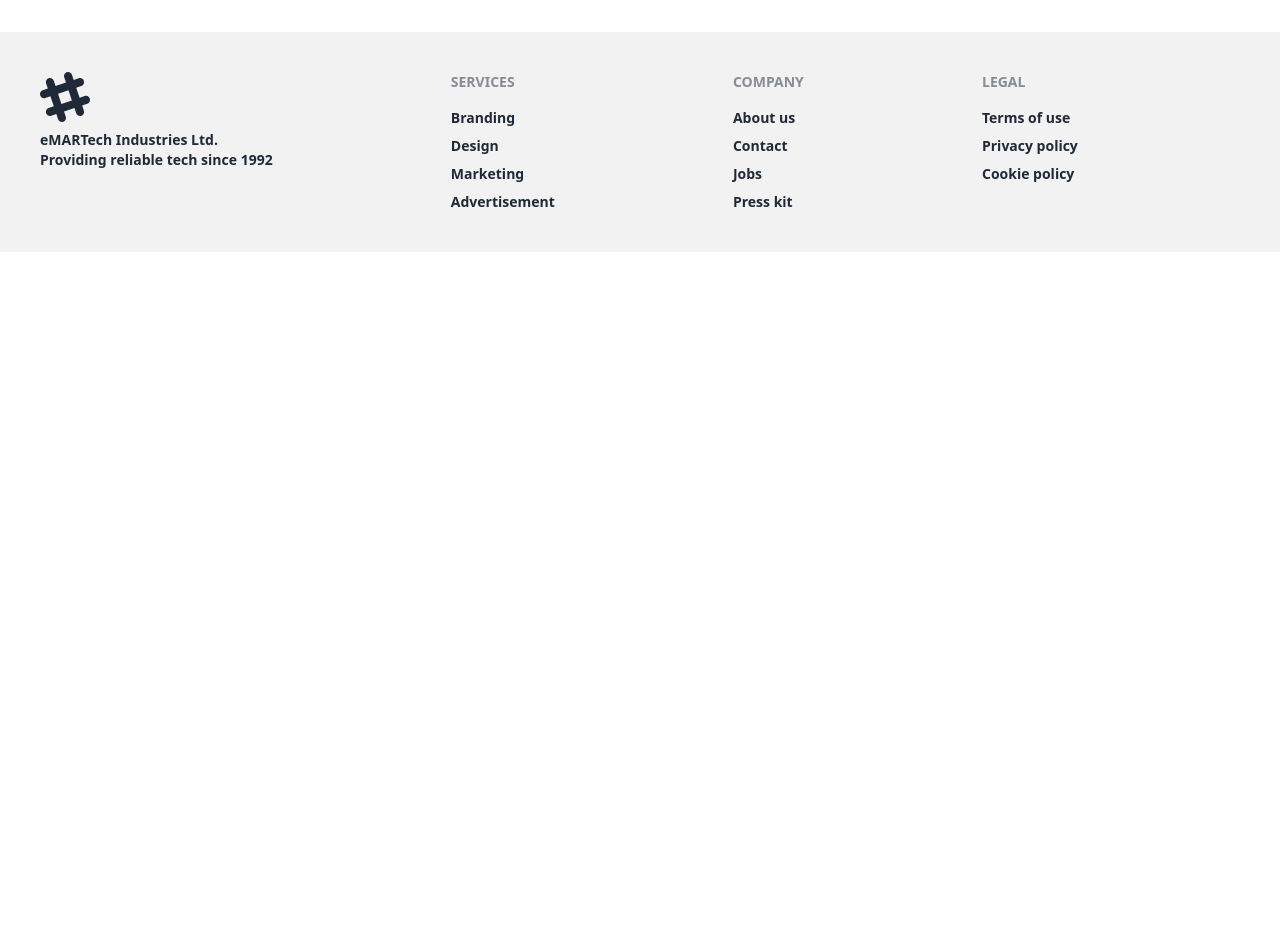
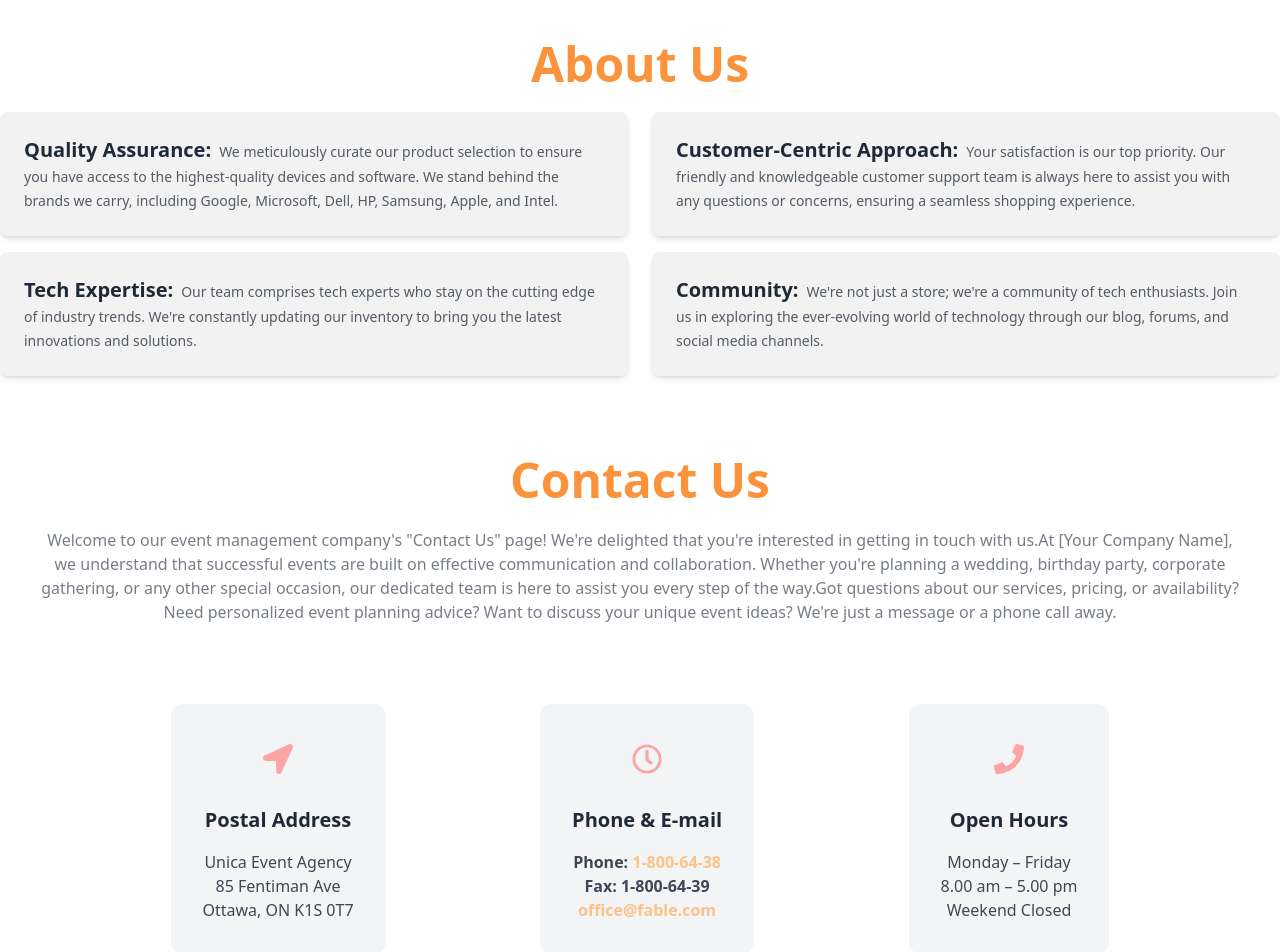
Before and after one commit to jobaer6768/brand-shop-client, a React (Vite) app: page / in a window 1280 px wide. Shown: the part 1120-2072 px from the top of the page. Before the commit the page ends 1372 px from the top, so only its background shows below. Built offline with nearby package versions, Linux system fonts and the light colour scheme; no server answers.

Commit message:
added about an contact section

```diff
--- /dev/null
+++ b/src/components/About/About.jsx
@@ -0,0 +1,42 @@
+
+
+const About = () => {
+    return (
+        <div className="container mx-auto">
+            <h2 className="text-5xl font-bold text-center my-6 text-orange-400">About Us</h2>
+            <div className="grid grid-cols-1 md:grid-cols-2 gap-6">
+                <div className="flex flex-col gap-4">
+                    <div className="bg-base-200 p-6 rounded-lg shadow-md">
+                        <span className="text-xl font-semibold mr-2">Quality Assurance:</span>
+                        <span className="text-sm font-medium opacity-75">
+                            We meticulously curate our product selection to ensure you have access to the highest-quality devices and software. We stand behind the brands we carry, including Google, Microsoft, Dell, HP, Samsung, Apple, and Intel.
+                        </span>
+                    </div>
+                    <div className="bg-base-200 p-6 rounded-lg shadow-md">
+                        <span className="text-xl font-semibold mr-2">Tech Expertise:</span>
+                        <span className="text-sm font-medium opacity-75">
+                            Our team comprises tech experts who stay on the cutting edge of industry trends. We're constantly updating our inventory to bring you the latest innovations and solutions.
+                        </span>
+                    </div>
+                </div>
+                <div className="flex flex-col gap-4">
+                    <div className="bg-base-200 p-6 rounded-lg shadow-md">
+                        <span className="text-xl font-semibold mr-2">Customer-Centric Approach:</span>
+                        <span className="text-sm font-medium opacity-75">
+                            Your satisfaction is our top priority. Our friendly and knowledgeable customer support team is always here to assist you with any questions or concerns, ensuring a seamless shopping experience.
+                        </span>
+                    </div>
+                    <div className="bg-base-200 p-6 rounded-lg shadow-md">
+                        <span className="text-xl font-semibold mr-2">Community:</span>
+                        <span className="text-sm font-medium opacity-75">
+                            We're not just a store; we're a community of tech enthusiasts. Join us in exploring the ever-evolving world of technology through our blog, forums, and social media channels.
+                        </span>
+                    </div>
+                </div>
+            </div>
+
+        </div>
+    );
+};
+
+export default About;
--- a/src/components/Brands/Brands.jsx
+++ b/src/components/Brands/Brands.jsx
@@ -18,7 +18,7 @@ const Brands = () => {
 
     return (
         <div className="container mx-auto my-20">
-            <h2 className="text-4xl font-bold mb-10 text-center">Places to Visit</h2>
+            <h2 className="text-5xl text-orange-400 font-bold mb-10 text-center">Places to Visit</h2>
             <div className="grid md:grid-cols-2 lg:grid-cols-3 gap-6">
                 {
                     brands.map(brand => <Brand
--- /dev/null
+++ b/src/components/Contact/Contact.jsx
@@ -0,0 +1,57 @@
+import { FaLocationArrow, FaRegClock, FaPhone, FaBookOpen } from 'react-icons/fa';
+
+const Contact = () => {
+    return (
+        <div className='container mx-auto my-10'>
+            <div className="text-center p-10">
+                <h2 className="text-5xl font-bold text-orange-400 mb-6">Contact Us</h2>
+                <p className="mt-4 mb-10 opacity-60">
+                    Welcome to our event management company's "Contact Us" page! We're delighted that you're interested in getting in touch with us.At [Your Company Name], we understand that successful events are built on effective communication and collaboration. Whether you're planning a wedding, birthday party, corporate gathering, or any other special occasion, our dedicated team is here to assist you every step of the way.Got questions about our services, pricing, or availability? Need personalized event planning advice? Want to discuss your unique event ideas? We're just a message or a phone call away.
+                </p>
+                <div className="flex justify-evenly items-center gap-6 mt-20">
+                    <div className="card bg-gray-100 rounded-xl">
+                        <figure className="px-10 pt-10">
+                            <FaLocationArrow className='text-red-300 text-3xl'></FaLocationArrow>
+                        </figure>
+                        <div className="card-body items-center text-center">
+                            <h2 className="card-title text-xl font-semibold">Postal Address</h2>
+                            <div className='mt-2 opacity-85'>
+                                <p>Unica Event Agency</p>
+                                <p>85 Fentiman Ave</p>
+                                <p>Ottawa, ON K1S 0T7</p>
+                            </div>
+                        </div>
+                    </div>
+                    <div className="card bg-gray-100 rounded-xl">
+                        <figure className="px-10 pt-10">
+                            <FaRegClock className='text-red-300 text-3xl'></FaRegClock>
+                        </figure>
+                        <div className="card-body items-center text-center">
+                            <h2 className="card-title text-xl font-semibold">Phone & E-mail</h2>
+                            <div className='mt-2 opacity-85 font-semibold'>
+                                <p>Phone: <span className='text-orange-300'>1-800-64-38</span></p>
+                                <p>Fax: 1-800-64-39</p>
+                                <p className='text-orange-300'>office@fable.com</p>
+                            </div>
+                        </div>
+                    </div>
+                    <div className="card bg-gray-100 rounded-xl">
+                        <figure className="px-10 pt-10">
+                            <FaPhone className='text-red-300 text-3xl'></FaPhone>
+                        </figure>
+                        <div className="card-body items-center text-center">
+                            <h2 className="card-title text-xl font-semibold">Open Hours</h2>
+                            <div className='mt-2 opacity-85'>
+                                <p>Monday – Friday</p>
+                                <p>8.00 am – 5.00 pm</p>
+                                <p>Weekend Closed</p>
+                            </div>
+                        </div>
+                    </div>
+                </div>
+            </div>
+        </div>
+    );
+};
+
+export default Contact;
--- a/src/pages/Home/Home.jsx
+++ b/src/pages/Home/Home.jsx
@@ -1,4 +1,6 @@
+import About from "../../components/About/About";
 import Brands from "../../components/Brands/Brands";
+import Contact from "../../components/Contact/Contact";
 import Banner from "../../components/Header/Banner";
 
 
@@ -8,6 +10,8 @@ const Home = () => {
         <div>
             <Banner></Banner>
             <Brands></Brands>
+            <About></About>
+            <Contact></Contact>
         </div>
     );
 };
```
